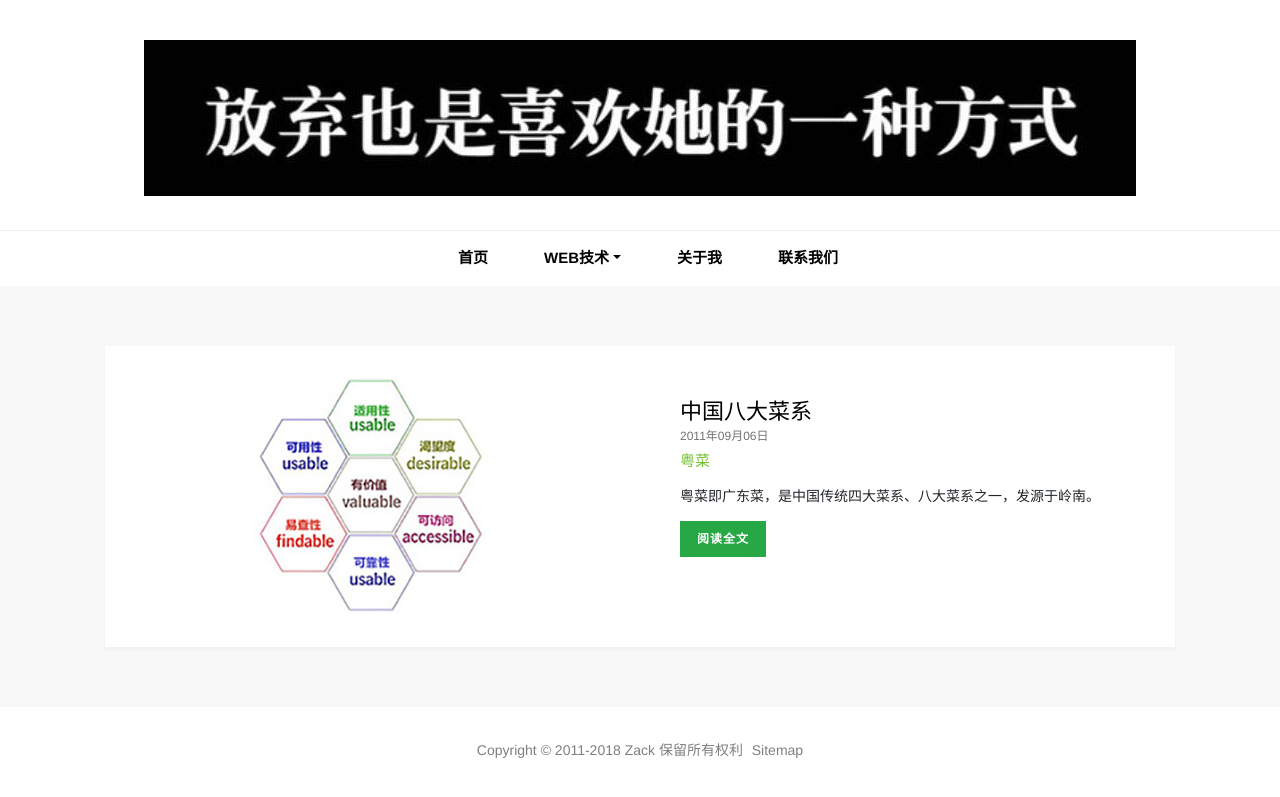
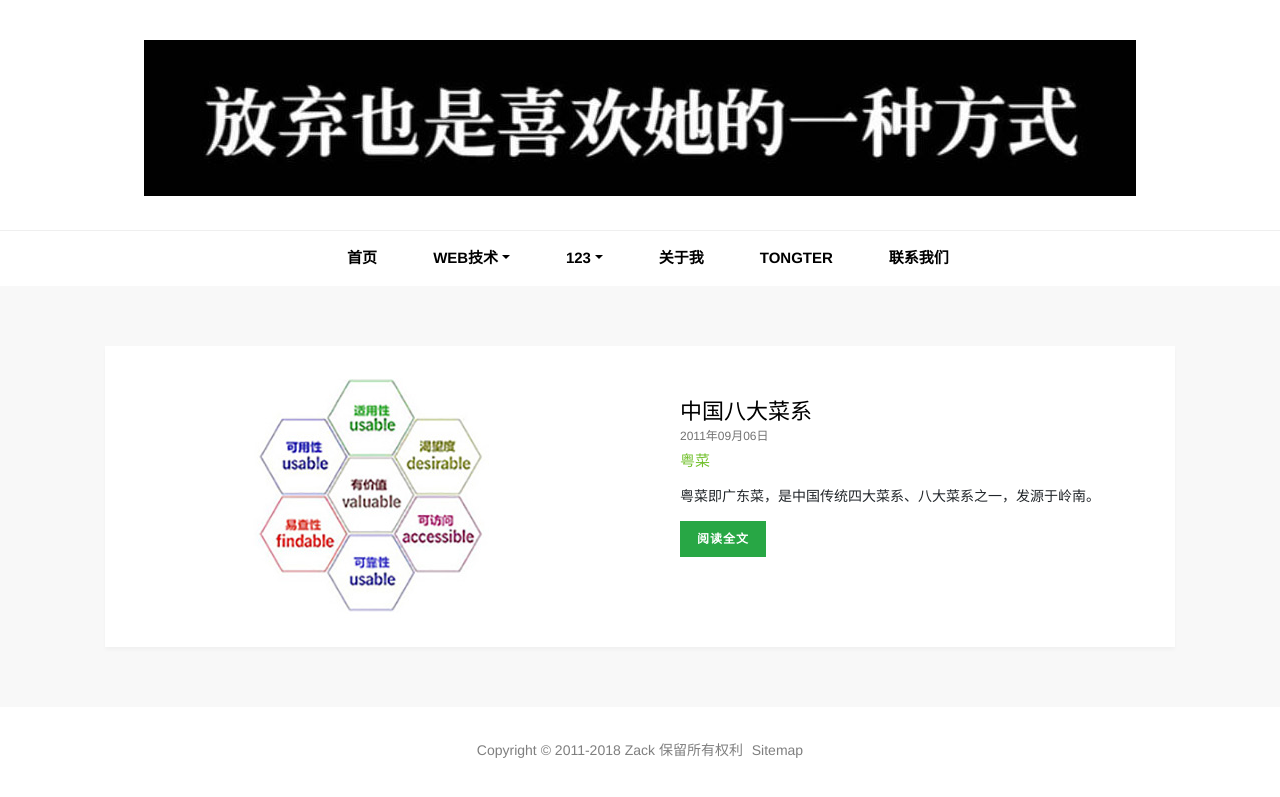
Before and after one commit to a2e4117/a2e4117.github.io, a Jekyll site: the page built from index.html, in a window 1280 px wide. Shown: the top 797 px of the page. Built offline with Jekyll 4.4.1, drawn with Linux system fonts in a browser that asks for light colours.

Commit message:
Update default.html

```diff
--- a/_layouts/default.html
+++ b/_layouts/default.html
@@ -30,9 +30,17 @@
               <a class="nav-link dropdown-toggle" href="#" id="web" data-toggle="dropdown" aria-haspopup="true" aria-expanded="false">Web技术</a>
               <div class="dropdown-menu" aria-labelledby="web">
                 <a class="dropdown-item" href="{{ site.url }}/ueo/">用户体验优化</a>
+                <a class="dropdown-item" href="{{ site.url }}/zhongguo-tr/">zhongguotongren</a>
+              </div>
+            </li>
+            <li class="dropdown">
+              <a class="nav-link dropdown-toggle" href="#" id="123" data-toggle="dropdown" aria-haspopup="true" aria-expanded="false">123</a>
+              <div class="dropdown-menu" aria-labelledby="123">
+                <a class="dropdown-item" href="{{ site.url }}/zhongguo-tr/">zhongguotongren</a>
               </div>
             </li>
             <li class="nav-item"><a class="nav-link" href="{{ site.url }}/about/">关于我</a></li>
+            <li class="nav-item"><a class="nav-link" href="{{ site.url }}/zhongguo-tr/">tongter</a></li>
             <li class="nav-item"><a class="nav-link" href="{{ site.url }}/contactus/">联系我们</a></li>
           </ul>
         </div>
```
